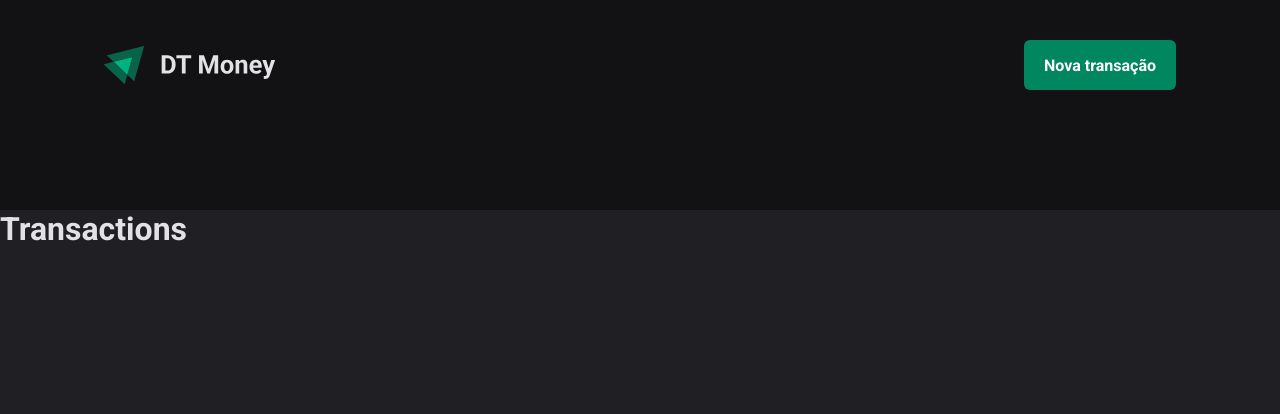
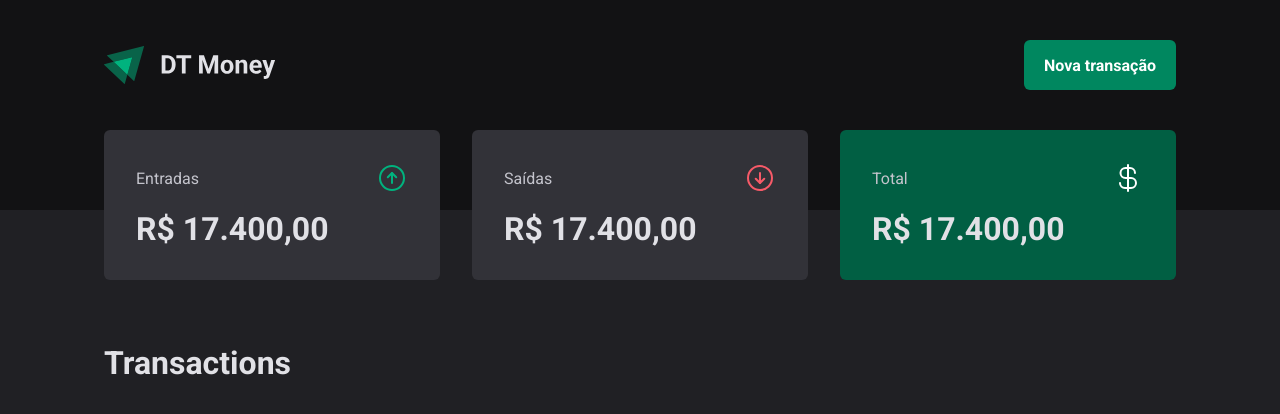
Before and after one commit to CaioDetore/dt-money, a React (Vite) app: page / in a window 1280 px wide. Shown: the top 414 px of the page. Built offline with nearby package versions, Linux system fonts and the light colour scheme.

Commit message:
feat: summary

```diff
--- a/package.json
+++ b/package.json
@@ -10,6 +10,7 @@
     "preview": "vite preview"
   },
   "dependencies": {
+    "phosphor-react": "^1.4.1",
     "react": "^18.3.1",
     "react-dom": "^18.3.1",
     "styled-components": "^6.1.14"
--- /dev/null
+++ b/src/components/Summary/index.tsx
@@ -0,0 +1,36 @@
+import { SummaryCard, SummaryContainer } from "./styles";
+
+import { ArrowCircleDown, ArrowCircleUp, CurrencyDollar } from "phosphor-react";
+
+export function Summary() {
+  return (
+    <SummaryContainer>
+      <SummaryCard>
+        <header>
+          <span>Entradas</span>
+          <ArrowCircleUp size={32} color="#00b37e" />
+        </header>
+
+        <strong>R$ 17.400,00</strong>
+      </SummaryCard>
+
+      <SummaryCard>
+        <header>
+          <span>Saídas</span>
+          <ArrowCircleDown size={32} color="#f75a68" />
+        </header>
+
+        <strong>R$ 17.400,00</strong>
+      </SummaryCard>
+
+      <SummaryCard variant="green">
+        <header>
+          <span>Total</span>
+          <CurrencyDollar size={32} color="#fff" />
+        </header>
+
+        <strong>R$ 17.400,00</strong>
+      </SummaryCard>
+    </SummaryContainer>
+  );
+}
--- /dev/null
+++ b/src/components/Summary/styles.ts
@@ -0,0 +1,43 @@
+import styled, { css } from "styled-components";
+
+export const SummaryContainer = styled.section`
+  width: 100%;
+  max-width: 1120px;
+  margin: 0 auto;
+  padding: 0 1.5rem;
+
+  display: grid;
+  grid-template-columns: repeat(3, 1fr);
+  gap: 2rem;
+
+  margin-top: -5rem;
+`;
+
+interface SummaryCardProps {
+  variant?: "green";
+}
+
+export const SummaryCard = styled.div<SummaryCardProps>`
+  background-color: ${(props) => props.theme["gray-600"]};
+  border-radius: 6px;
+  padding: 2rem;
+
+  header {
+    display: flex;
+    align-items: center;
+    justify-content: space-between;
+    color: ${(props) => props.theme["gray-300"]};
+  }
+
+  strong {
+    display: block;
+    margin-top: 1rem;
+    font-size: 2rem;
+  }
+
+  ${(props) =>
+    props.variant === "green" &&
+    css`
+      background-color: ${(props) => props.theme["green-700"]};
+    `}
+`;
--- a/src/pages/Transactions/index.tsx
+++ b/src/pages/Transactions/index.tsx
@@ -1,10 +1,15 @@
 import { Header } from "../../components/Header";
+import { Summary } from "../../components/Summary";
+import { TransactionsContainer } from "./styles";
 
 export function Transactions() {
   return (
     <div>
       <Header />
-      <h1>Transactions</h1>
+      <Summary />
+      <TransactionsContainer>
+        <h1>Transactions</h1>
+      </TransactionsContainer>
     </div>
   );
 }
--- a/src/pages/Transactions/styles.ts
+++ b/src/pages/Transactions/styles.ts
@@ -0,0 +1,8 @@
+import styled from "styled-components";
+
+export const TransactionsContainer = styled.main`
+  width: 100%;
+  max-width: 1120px;
+  margin: 4rem auto 0;
+  padding: 0 1.5rem;
+`;
```
Also changed, not shown: 1 other file (tests, documents, lock files or other folders).
